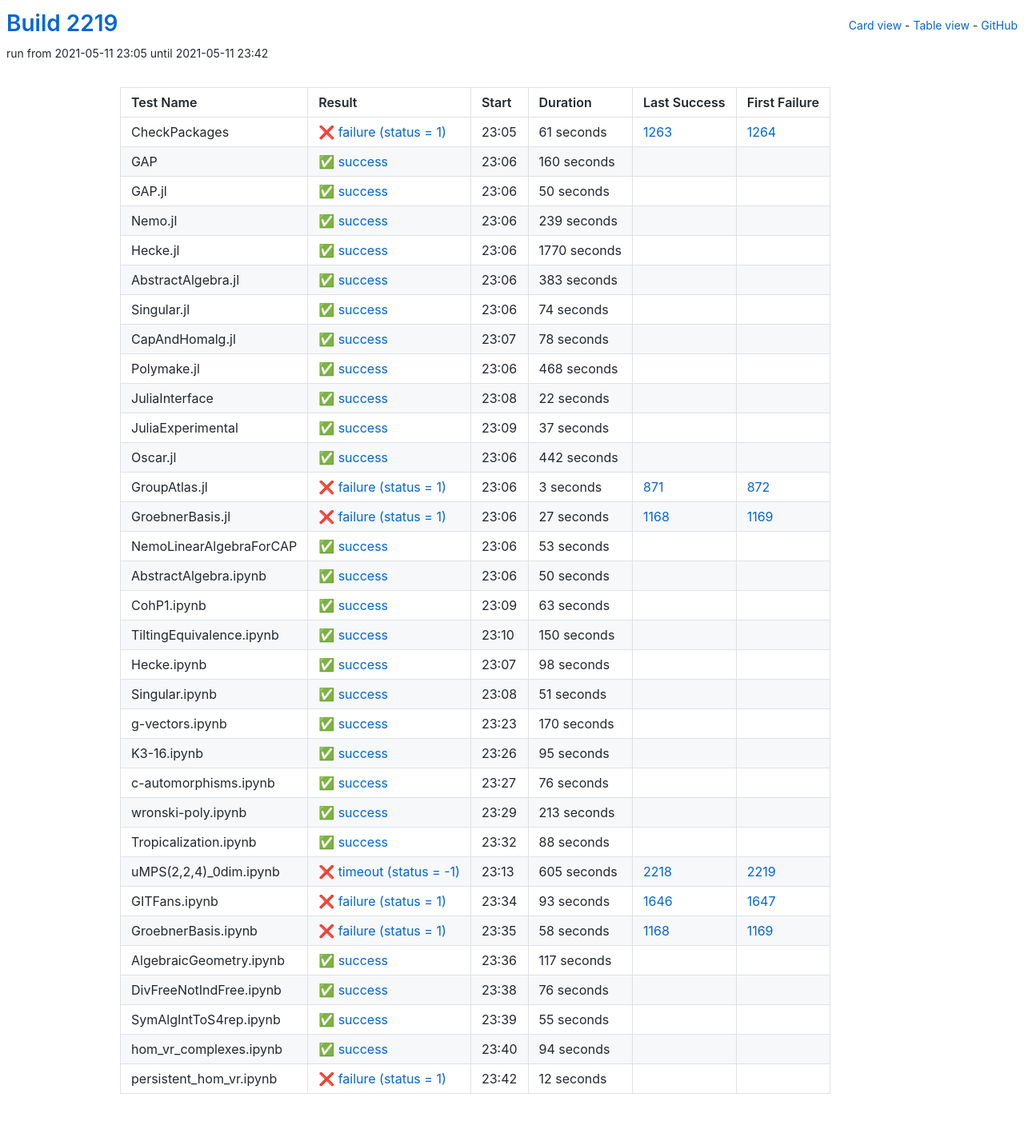
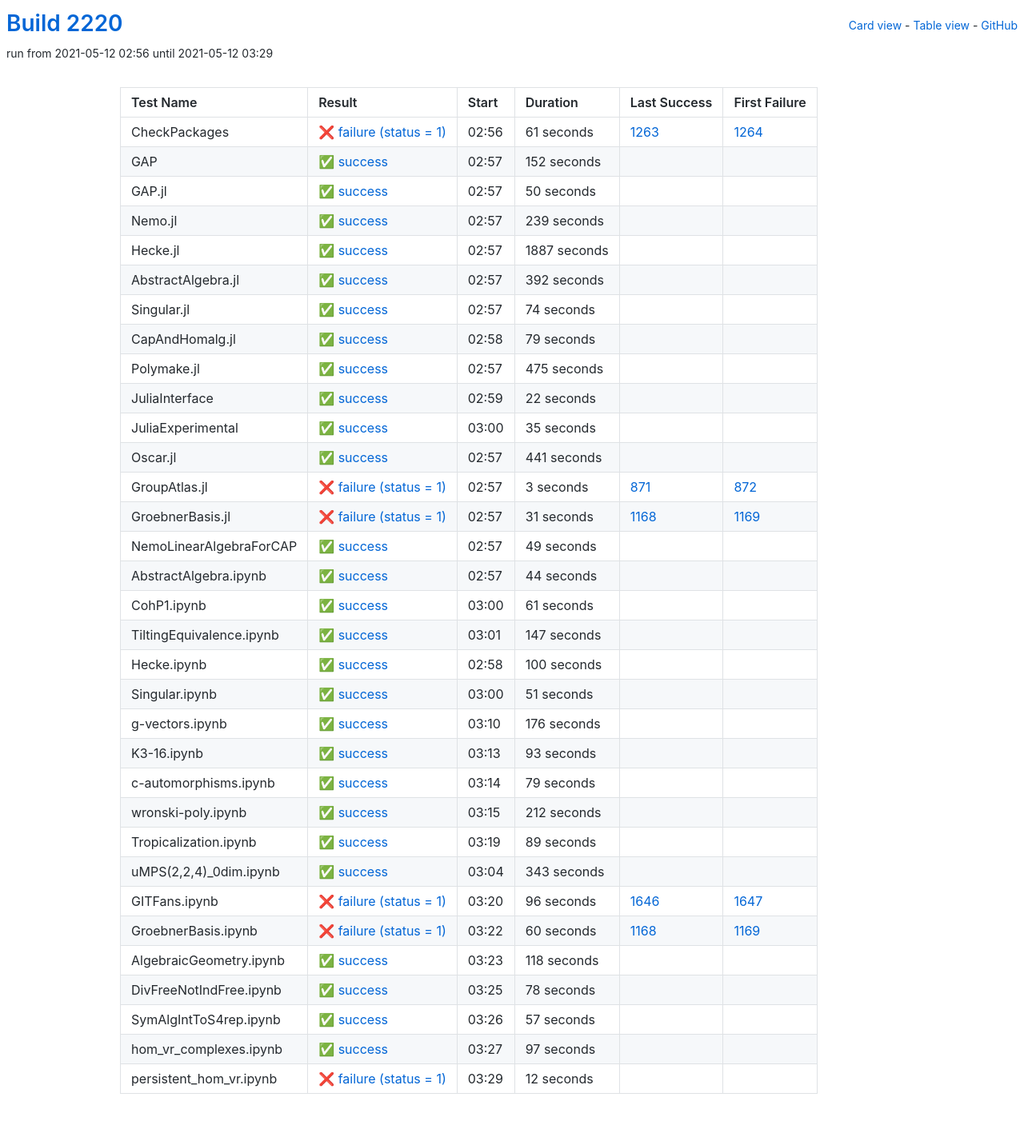
Before and after one commit to oscar-system/oscar-ci-status-stable, a Jekyll site: the page built from table.html, in a window 1280 px wide. Shown: the whole page at 80% size. Built offline with Jekyll 4.4.1, drawn with Linux system fonts in a browser that asks for light colours.

Commit message:
Build #2220

```diff
--- a/_data/ci.yml
+++ b/_data/ci.yml
@@ -1,6 +1,6 @@
 ---
-build: 2219
-build_url: https://oscarci.mathematik.uni-kl.de/job/oscar-stable/2219/
+build: 2220
+build_url: https://oscarci.mathematik.uni-kl.de/job/oscar-stable/2220/
 job: oscar-stable
 organization: oscar-system
 repo: oscar-ci-status-stable
@@ -8,8 +8,8 @@ repourl: https://github.com/oscar-system/oscar-ci-status-stable
 tests:
 - name: CheckPackages
   id: checkpackages
-  log: https://oscarci.mathematik.uni-kl.de/job/oscar-stable/2219/artifact/logs/build-2219/CheckPackages.log
-  start: 2021-05-11 23:05
+  log: https://oscarci.mathematik.uni-kl.de/job/oscar-stable/2220/artifact/logs/build-2220/CheckPackages.log
+  start: 2021-05-12 02:56
   success: false
   exitcode: 1
   status: failure
@@ -20,20 +20,20 @@ tests:
   first_failure_url: https://oscarci.mathematik.uni-kl.de/job/oscar-stable/1264/
 - name: GAP
   id: gap
-  log: https://oscarci.mathematik.uni-kl.de/job/oscar-stable/2219/artifact/logs/build-2219/GAP.log
-  start: 2021-05-11 23:06
+  log: https://oscarci.mathematik.uni-kl.de/job/oscar-stable/2220/artifact/logs/build-2220/GAP.log
+  start: 2021-05-12 02:57
   success: true
   exitcode: 0
   status: success
-  duration: 160
+  duration: 152
   last_success: false
   last_success_url:
   first_failure: false
   first_failure_url:
 - name: GAP.jl
   id: gap-jl
-  log: https://oscarci.mathematik.uni-kl.de/job/oscar-stable/2219/artifact/logs/build-2219/GAP.jl.log
-  start: 2021-05-11 23:06
+  log: https://oscarci.mathematik.uni-kl.de/job/oscar-stable/2220/artifact/logs/build-2220/GAP.jl.log
+  start: 2021-05-12 02:57
   success: true
   exitcode: 0
   status: success
@@ -44,8 +44,8 @@ tests:
   first_failure_url:
 - name: Nemo.jl
   id: nemo-jl
-  log: https://oscarci.mathematik.uni-kl.de/job/oscar-stable/2219/artifact/logs/build-2219/Nemo.jl.log
-  start: 2021-05-11 23:06
+  log: https://oscarci.mathematik.uni-kl.de/job/oscar-stable/2220/artifact/logs/build-2220/Nemo.jl.log
+  start: 2021-05-12 02:57
   success: true
   exitcode: 0
   status: success
@@ -56,32 +56,32 @@ tests:
   first_failure_url:
 - name: Hecke.jl
   id: hecke-jl
-  log: https://oscarci.mathematik.uni-kl.de/job/oscar-stable/2219/artifact/logs/build-2219/Hecke.jl.log
-  start: 2021-05-11 23:06
+  log: https://oscarci.mathematik.uni-kl.de/job/oscar-stable/2220/artifact/logs/build-2220/Hecke.jl.log
+  start: 2021-05-12 02:57
   success: true
   exitcode: 0
   status: success
-  duration: 1770
+  duration: 1887
   last_success: false
   last_success_url:
   first_failure: false
   first_failure_url:
 - name: AbstractAlgebra.jl
   id: abstractalgebra-jl
-  log: https://oscarci.mathematik.uni-kl.de/job/oscar-stable/2219/artifact/logs/build-2219/AbstractAlgebra.jl.log
-  start: 2021-05-11 23:06
+  log: https://oscarci.mathematik.uni-kl.de/job/oscar-stable/2220/artifact/logs/build-2220/AbstractAlgebra.jl.log
+  start: 2021-05-12 02:57
   success: true
   exitcode: 0
   status: success
-  duration: 383
+  duration: 392
   last_success: false
   last_success_url:
   first_failure: false
   first_failure_url:
 - name: Singular.jl
   id: singular-jl
-  log: https://oscarci.mathematik.uni-kl.de/job/oscar-stable/2219/artifact/logs/build-2219/Singular.jl.log
-  start: 2021-05-11 23:06
+  log: https://oscarci.mathematik.uni-kl.de/job/oscar-stable/2220/artifact/logs/build-2220/Singular.jl.log
+  start: 2021-05-12 02:57
   success: true
   exitcode: 0
   status: success
@@ -92,32 +92,32 @@ tests:
   first_failure_url:
 - name: CapAndHomalg.jl
   id: capandhomalg-jl
-  log: https://oscarci.mathematik.uni-kl.de/job/oscar-stable/2219/artifact/logs/build-2219/CapAndHomalg.jl.log
-  start: 2021-05-11 23:07
+  log: https://oscarci.mathematik.uni-kl.de/job/oscar-stable/2220/artifact/logs/build-2220/CapAndHomalg.jl.log
+  start: 2021-05-12 02:58
   success: true
   exitcode: 0
   status: success
-  duration: 78
+  duration: 79
   last_success: false
   last_success_url:
   first_failure: false
   first_failure_url:
 - name: Polymake.jl
   id: polymake-jl
-  log: https://oscarci.mathematik.uni-kl.de/job/oscar-stable/2219/artifact/logs/build-2219/Polymake.jl.log
-  start: 2021-05-11 23:06
+  log: https://oscarci.mathematik.uni-kl.de/job/oscar-stable/2220/artifact/logs/build-2220/Polymake.jl.log
+  start: 2021-05-12 02:57
   success: true
   exitcode: 0
   status: success
-  duration: 468
+  duration: 475
   last_success: false
   last_success_url:
   first_failure: false
   first_failure_url:
 - name: JuliaInterface
   id: juliainterface
-  log: https://oscarci.mathematik.uni-kl.de/job/oscar-stable/2219/artifact/logs/build-2219/JuliaInterface.log
-  start: 2021-05-11 23:08
+  log: https://oscarci.mathematik.uni-kl.de/job/oscar-stable/2220/artifact/logs/build-2220/JuliaInterface.log
+  start: 2021-05-12 02:59
   success: true
   exitcode: 0
   status: success
@@ -128,32 +128,32 @@ tests:
   first_failure_url:
 - name: JuliaExperimental
   id: juliaexperimental
-  log: https://oscarci.mathematik.uni-kl.de/job/oscar-stable/2219/artifact/logs/build-2219/JuliaExperimental.log
-  start: 2021-05-11 23:09
+  log: https://oscarci.mathematik.uni-kl.de/job/oscar-stable/2220/artifact/logs/build-2220/JuliaExperimental.log
+  start: 2021-05-12 03:00
   success: true
   exitcode: 0
   status: success
-  duration: 37
+  duration: 35
   last_success: false
   last_success_url:
   first_failure: false
   first_failure_url:
 - name: Oscar.jl
   id: oscar-jl
-  log: https://oscarci.mathematik.uni-kl.de/job/oscar-stable/2219/artifact/logs/build-2219/Oscar.jl.log
-  start: 2021-05-11 23:06
+  log: https://oscarci.mathematik.uni-kl.de/job/oscar-stable/2220/artifact/logs/build-2220/Oscar.jl.log
+  start: 2021-05-12 02:57
   success: true
   exitcode: 0
   status: success
-  duration: 442
+  duration: 441
   last_success: false
   last_success_url:
   first_failure: false
   first_failure_url:
 - name: GroupAtlas.jl
   id: groupatlas-jl
-  log: https://oscarci.mathematik.uni-kl.de/job/oscar-stable/2219/artifact/logs/build-2219/GroupAtlas.jl.log
-  start: 2021-05-11 23:06
+  log: https://oscarci.mathematik.uni-kl.de/job/oscar-stable/2220/artifact/logs/build-2220/GroupAtlas.jl.log
+  start: 2021-05-12 02:57
   success: false
   exitcode: 1
   status: failure
@@ -164,80 +164,80 @@ tests:
   first_failure_url: https://oscarci.mathematik.uni-kl.de/job/oscar-stable/872/
 - name: GroebnerBasis.jl
   id: groebnerbasis-jl
-  log: https://oscarci.mathematik.uni-kl.de/job/oscar-stable/2219/artifact/logs/build-2219/GroebnerBasis.jl.log
-  start: 2021-05-11 23:06
+  log: https://oscarci.mathematik.uni-kl.de/job/oscar-stable/2220/artifact/logs/build-2220/GroebnerBasis.jl.log
+  start: 2021-05-12 02:57
   success: false
   exitcode: 1
   status: failure
-  duration: 27
+  duration: 31
   last_success: 1168
   last_success_url: https://oscarci.mathematik.uni-kl.de/job/oscar-stable/1168/
   first_failure: 1169
   first_failure_url: https://oscarci.mathematik.uni-kl.de/job/oscar-stable/1169/
 - name: NemoLinearAlgebraForCAP
   id: nemolinearalgebraforcap
-  log: https://oscarci.mathematik.uni-kl.de/job/oscar-stable/2219/artifact/logs/build-2219/NemoLinearAlgebraForCAP.log
-  start: 2021-05-11 23:06
+  log: https://oscarci.mathematik.uni-kl.de/job/oscar-stable/2220/artifact/logs/build-2220/NemoLinearAlgebraForCAP.log
+  start: 2021-05-12 02:57
   success: true
   exitcode: 0
   status: success
-  duration: 53
+  duration: 49
   last_success: false
   last_success_url:
   first_failure: false
   first_failure_url:
 - name: AbstractAlgebra.ipynb
   id: abstractalgebra-ipynb
-  log: https://oscarci.mathematik.uni-kl.de/job/oscar-stable/2219/artifact/logs/build-2219/AbstractAlgebra.ipynb.log
-  start: 2021-05-11 23:06
+  log: https://oscarci.mathematik.uni-kl.de/job/oscar-stable/2220/artifact/logs/build-2220/AbstractAlgebra.ipynb.log
+  start: 2021-05-12 02:57
   success: true
   exitcode: 0
   status: success
-  duration: 50
+  duration: 44
   last_success: false
   last_success_url:
   first_failure: false
   first_failure_url:
 - name: CohP1.ipynb
   id: cohp1-ipynb
-  log: https://oscarci.mathematik.uni-kl.de/job/oscar-stable/2219/artifact/logs/build-2219/CohP1.ipynb.log
-  start: 2021-05-11 23:09
+  log: https://oscarci.mathematik.uni-kl.de/job/oscar-stable/2220/artifact/logs/build-2220/CohP1.ipynb.log
+  start: 2021-05-12 03:00
   success: true
   exitcode: 0
   status: success
-  duration: 63
+  duration: 61
   last_success: false
   last_success_url:
   first_failure: false
   first_failure_url:
 - name: TiltingEquivalence.ipynb
   id: tiltingequivalence-ipynb
-  log: https://oscarci.mathematik.uni-kl.de/job/oscar-stable/2219/artifact/logs/build-2219/TiltingEquivalence.ipynb.log
-  start: 2021-05-11 23:10
+  log: https://oscarci.mathematik.uni-kl.de/job/oscar-stable/2220/artifact/logs/build-2220/TiltingEquivalence.ipynb.log
+  start: 2021-05-12 03:01
   success: true
   exitcode: 0
   status: success
-  duration: 150
+  duration: 147
   last_success: false
   last_success_url:
   first_failure: false
   first_failure_url:
 - name: Hecke.ipynb
   id: hecke-ipynb
-  log: https://oscarci.mathematik.uni-kl.de/job/oscar-stable/2219/artifact/logs/build-2219/Hecke.ipynb.log
-  start: 2021-05-11 23:07
+  log: https://oscarci.mathematik.uni-kl.de/job/oscar-stable/2220/artifact/logs/build-2220/Hecke.ipynb.log
+  start: 2021-05-12 02:58
   success: true
   exitcode: 0
   status: success
-  duration: 98
+  duration: 100
   last_success: false
   last_success_url:
   first_failure: false
   first_failure_url:
 - name: Singular.ipynb
   id: singular-ipynb
-  log: https://oscarci.mathematik.uni-kl.de/job/oscar-stable/2219/artifact/logs/build-2219/Singular.ipynb.log
-  start: 2021-05-11 23:08
+  log: https://oscarci.mathematik.uni-kl.de/job/oscar-stable/2220/artifact/logs/build-2220/Singular.ipynb.log
+  start: 2021-05-12 03:00
   success: true
   exitcode: 0
   status: success
@@ -248,152 +248,152 @@ tests:
   first_failure_url:
 - name: g-vectors.ipynb
   id: g-vectors-ipynb
-  log: https://oscarci.mathematik.uni-kl.de/job/oscar-stable/2219/artifact/logs/build-2219/g-vectors.ipynb.log
-  start: 2021-05-11 23:23
+  log: https://oscarci.mathematik.uni-kl.de/job/oscar-stable/2220/artifact/logs/build-2220/g-vectors.ipynb.log
+  start: 2021-05-12 03:10
   success: true
   exitcode: 0
   status: success
-  duration: 170
+  duration: 176
   last_success: false
   last_success_url:
   first_failure: false
   first_failure_url:
 - name: K3-16.ipynb
   id: k3-16-ipynb
-  log: https://oscarci.mathematik.uni-kl.de/job/oscar-stable/2219/artifact/logs/build-2219/K3-16.ipynb.log
-  start: 2021-05-11 23:26
+  log: https://oscarci.mathematik.uni-kl.de/job/oscar-stable/2220/artifact/logs/build-2220/K3-16.ipynb.log
+  start: 2021-05-12 03:13
   success: true
   exitcode: 0
   status: success
-  duration: 95
+  duration: 93
   last_success: false
   last_success_url:
   first_failure: false
   first_failure_url:
 - name: c-automorphisms.ipynb
   id: c-automorphisms-ipynb
-  log: https://oscarci.mathematik.uni-kl.de/job/oscar-stable/2219/artifact/logs/build-2219/c-automorphisms.ipynb.log
-  start: 2021-05-11 23:27
+  log: https://oscarci.mathematik.uni-kl.de/job/oscar-stable/2220/artifact/logs/build-2220/c-automorphisms.ipynb.log
+  start: 2021-05-12 03:14
   success: true
   exitcode: 0
   status: success
-  duration: 76
+  duration: 79
   last_success: false
   last_success_url:
   first_failure: false
   first_failure_url:
 - name: wronski-poly.ipynb
   id: wronski-poly-ipynb
-  log: https://oscarci.mathematik.uni-kl.de/job/oscar-stable/2219/artifact/logs/build-2219/wronski-poly.ipynb.log
-  start: 2021-05-11 23:29
+  log: https://oscarci.mathematik.uni-kl.de/job/oscar-stable/2220/artifact/logs/build-2220/wronski-poly.ipynb.log
+  start: 2021-05-12 03:15
   success: true
   exitcode: 0
   status: success
-  duration: 213
+  duration: 212
   last_success: false
   last_success_url:
   first_failure: false
   first_failure_url:
 - name: Tropicalization.ipynb
   id: tropicalization-ipynb
-  log: https://oscarci.mathematik.uni-kl.de/job/oscar-stable/2219/artifact/logs/build-2219/Tropicalization.ipynb.log
-  start: 2021-05-11 23:32
+  log: https://oscarci.mathematik.uni-kl.de/job/oscar-stable/2220/artifact/logs/build-2220/Tropicalization.ipynb.log
+  start: 2021-05-12 03:19
   success: true
   exitcode: 0
   status: success
-  duration: 88
+  duration: 89
   last_success: false
   last_success_url:
   first_failure: false
   first_failure_url:
 - name: uMPS(2,2,4)_0dim.ipynb
   id: umps-2-2-4-0dim-ipynb
-  log: https://oscarci.mathematik.uni-kl.de/job/oscar-stable/2219/artifact/logs/build-2219/uMPS-2-2-4-_0dim.ipynb.log
-  start: 2021-05-11 23:13
-  success: false
-  exitcode: -1
-  status: timeout
-  duration: 605
-  last_success: 2218
-  last_success_url: https://oscarci.mathematik.uni-kl.de/job/oscar-stable/2218/
-  first_failure: 2219
-  first_failure_url: https://oscarci.mathematik.uni-kl.de/job/oscar-stable/2219/
+  log: https://oscarci.mathematik.uni-kl.de/job/oscar-stable/2220/artifact/logs/build-2220/uMPS-2-2-4-_0dim.ipynb.log
+  start: 2021-05-12 03:04
+  success: true
+  exitcode: 0
+  status: success
+  duration: 343
+  last_success: false
+  last_success_url:
+  first_failure: false
+  first_failure_url:
 - name: GITFans.ipynb
   id: gitfans-ipynb
-  log: https://oscarci.mathematik.uni-kl.de/job/oscar-stable/2219/artifact/logs/build-2219/GITFans.ipynb.log
-  start: 2021-05-11 23:34
+  log: https://oscarci.mathematik.uni-kl.de/job/oscar-stable/2220/artifact/logs/build-2220/GITFans.ipynb.log
+  start: 2021-05-12 03:20
   success: false
   exitcode: 1
   status: failure
-  duration: 93
+  duration: 96
   last_success: 1646
   last_success_url: https://oscarci.mathematik.uni-kl.de/job/oscar-stable/1646/
   first_failure: 1647
   first_failure_url: https://oscarci.mathematik.uni-kl.de/job/oscar-stable/1647/
 - name: GroebnerBasis.ipynb
   id: groebnerbasis-ipynb
-  log: https://oscarci.mathematik.uni-kl.de/job/oscar-stable/2219/artifact/logs/build-2219/GroebnerBasis.ipynb.log
-  start: 2021-05-11 23:35
+  log: https://oscarci.mathematik.uni-kl.de/job/oscar-stable/2220/artifact/logs/build-2220/GroebnerBasis.ipynb.log
+  start: 2021-05-12 03:22
   success: false
   exitcode: 1
   status: failure
-  duration: 58
+  duration: 60
   last_success: 1168
   last_success_url: https://oscarci.mathematik.uni-kl.de/job/oscar-stable/1168/
   first_failure: 1169
   first_failure_url: https://oscarci.mathematik.uni-kl.de/job/oscar-stable/1169/
 - name: AlgebraicGeometry.ipynb
   id: algebraicgeometry-ipynb
-  log: https://oscarci.mathematik.uni-kl.de/job/oscar-stable/2219/artifact/logs/build-2219/AlgebraicGeometry.ipynb.log
-  start: 2021-05-11 23:36
+  log: https://oscarci.mathematik.uni-kl.de/job/oscar-stable/2220/artifact/logs/build-2220/AlgebraicGeometry.ipynb.log
+  start: 2021-05-12 03:23
   success: true
   exitcode: 0
   status: success
-  duration: 117
+  duration: 118
   last_success: false
   last_success_url:
   first_failure: false
   first_failure_url:
 - name: DivFreeNotIndFree.ipynb
   id: divfreenotindfree-ipynb
-  log: https://oscarci.mathematik.uni-kl.de/job/oscar-stable/2219/artifact/logs/build-2219/DivFreeNotIndFree.ipynb.log
-  start: 2021-05-11 23:38
+  log: https://oscarci.mathematik.uni-kl.de/job/oscar-stable/2220/artifact/logs/build-2220/DivFreeNotIndFree.ipynb.log
+  start: 2021-05-12 03:25
   success: true
   exitcode: 0
   status: success
-  duration: 76
+  duration: 78
   last_success: false
   last_success_url:
   first_failure: false
   first_failure_url:
 - name: SymAlgIntToS4rep.ipynb
   id: symalginttos4rep-ipynb
-  log: https://oscarci.mathematik.uni-kl.de/job/oscar-stable/2219/artifact/logs/build-2219/SymAlgIntToS4rep.ipynb.log
-  start: 2021-05-11 23:39
+  log: https://oscarci.mathematik.uni-kl.de/job/oscar-stable/2220/artifact/logs/build-2220/SymAlgIntToS4rep.ipynb.log
+  start: 2021-05-12 03:26
   success: true
   exitcode: 0
   status: success
-  duration: 55
+  duration: 57
   last_success: false
   last_success_url:
   first_failure: false
   first_failure_url:
 - name: hom_vr_complexes.ipynb
   id: hom-vr-complexes-ipynb
-  log: https://oscarci.mathematik.uni-kl.de/job/oscar-stable/2219/artifact/logs/build-2219/hom_vr_complexes.ipynb.log
-  start: 2021-05-11 23:40
+  log: https://oscarci.mathematik.uni-kl.de/job/oscar-stable/2220/artifact/logs/build-2220/hom_vr_complexes.ipynb.log
+  start: 2021-05-12 03:27
   success: true
   exitcode: 0
   status: success
-  duration: 94
+  duration: 97
   last_success: false
   last_success_url:
   first_failure: false
   first_failure_url:
 - name: persistent_hom_vr.ipynb
   id: persistent-hom-vr-ipynb
-  log: https://oscarci.mathematik.uni-kl.de/job/oscar-stable/2219/artifact/logs/build-2219/persistent_hom_vr.ipynb.log
-  start: 2021-05-11 23:42
+  log: https://oscarci.mathematik.uni-kl.de/job/oscar-stable/2220/artifact/logs/build-2220/persistent_hom_vr.ipynb.log
+  start: 2021-05-12 03:29
   success: false
   exitcode: 1
   status: failure
```
Also changed, not shown: README.md.
